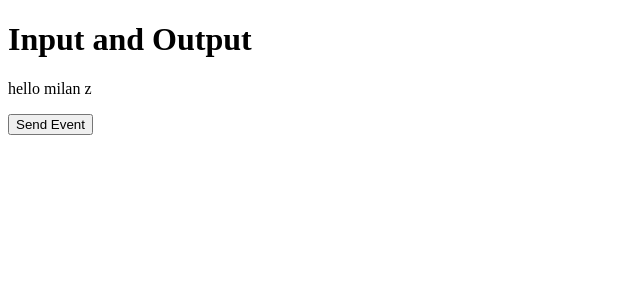
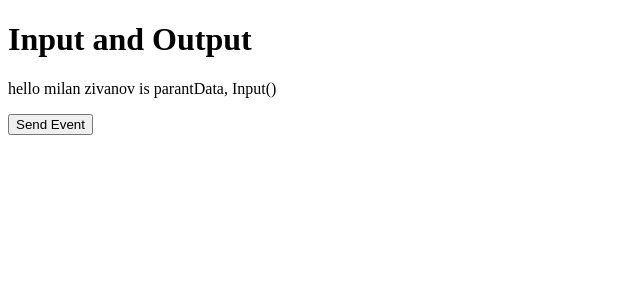
Before and after one commit to milanzivanov/codevolution-angular5, an Angular app: page / in a window 1280 px wide. Shown: the top 300 px of the page, without its empty margins (0-640 px from the left). Built offline with nearby package versions, Linux system fonts and the light colour scheme.

Commit message:
input output edited 2019 16jan

```diff
--- a/package.json
+++ b/package.json
@@ -40,7 +40,7 @@
     "karma-coverage-istanbul-reporter": "^1.2.1",
     "karma-jasmine": "~1.1.0",
     "karma-jasmine-html-reporter": "^0.2.2",
-    "protractor": "~5.1.2",
+    "protractor": "^5.4.2",
     "ts-node": "~4.1.0",
     "tslint": "~5.9.1",
     "typescript": "~2.5.3"
--- a/src/app/app.component.ts
+++ b/src/app/app.component.ts
@@ -7,6 +7,6 @@ import { Component } from '@angular/core';
 })
 export class AppComponent {
   title = 'app';
-  public name = 'milan z';
+  public name = 'milan zivanov is parantData, Input()';
   public message = '';
 }
--- a/src/app/child/child.component.ts
+++ b/src/app/child/child.component.ts
@@ -7,9 +7,11 @@ import { Component, OnInit, Input, EventEmitter, Output } from '@angular/core';
 })
 export class ChildComponent implements OnInit {
 
-  @Input() public parentData;
+  @Input() public parentData: string;
 
   @Output() public childEvent = new EventEmitter();
+
+  msg = 'Hey Milan be consistent with Angular!!!';
 
   constructor() { }
 
@@ -17,7 +19,7 @@ export class ChildComponent implements OnInit {
   }
 
   fireEvent() {
-    this.childEvent.emit('Hey Milan be consistent wit Angular!!!');
+    this.childEvent.emit(this.msg);
   }
 
 }
```
Also changed, not shown: 1 other file (tests, documents, lock files or other folders).
